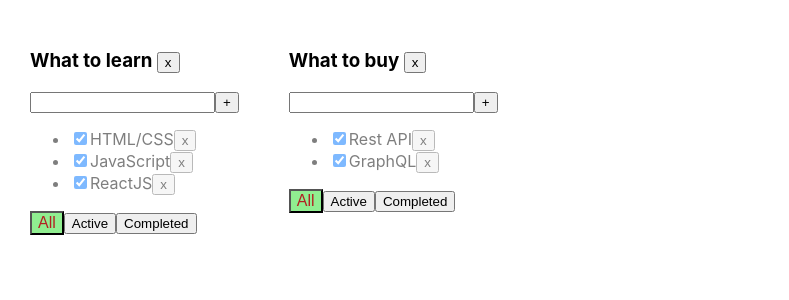
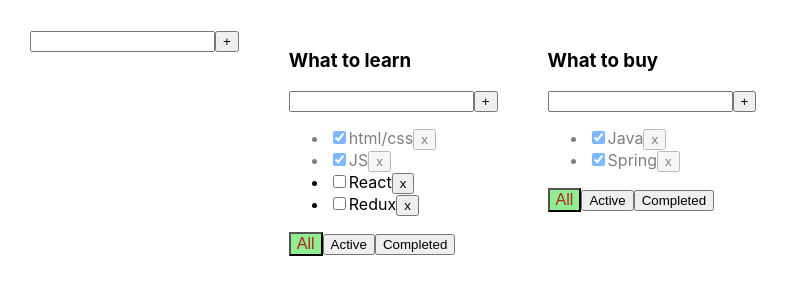
Before and after one commit to Stepan-Ne/Todolist, a React (Create React App) app: page / in a window 1280 px wide. Shown: the top 300 px of the page, without its empty margins (0-789 px from the left). Built offline with nearby package versions, Linux system fonts and the light colour scheme.

Commit message:
Added AddItemForm.tsx

```diff
--- /dev/null
+++ b/src/AddItemForm.tsx
@@ -0,0 +1,44 @@
+import React, {ChangeEvent, KeyboardEvent, useState} from "react";
+
+type AddItemFormType = {
+    addItem: (title: string) => void
+}
+
+
+export function AddItemForm(props: AddItemFormType) {
+    //Local state for input
+    const [title, setTitle] = useState("");
+    //State for error
+    const [error, setError] = useState<"Field is required" | "">("");
+    //OnKeyPressHandler
+    const onKeyPressHandler = (e: KeyboardEvent<HTMLInputElement>) => {
+        if (e.charCode === 13) {
+            addTask();
+        }
+    };
+    //OnChangeHandler
+    const onChangeHandler = (e: ChangeEvent<HTMLInputElement>) => {
+        setError("");
+        setTitle(e.currentTarget.value);
+    };
+    //addTask
+    const addTask = () => {
+        if (title.trim() === "") {
+            setError("Field is required");
+            return
+        }
+        props.addItem(title.trim());
+        setError("");
+        setTitle("");
+    };
+    return (
+        <div>
+            <input type="text" value={title}
+                   onKeyPress={onKeyPressHandler}
+                   onChange={onChangeHandler}
+                   className={error ? "error" : ""}/>
+            <button onClick={addTask}>+</button>
+            {error && <div className="error-message">{error}</div>}
+        </div>
+    )
+}
--- a/src/App.tsx
+++ b/src/App.tsx
@@ -2,120 +2,104 @@ import React, {useState} from 'react';
 import './App.css';
 import {TaskType, Todolist} from "./Todolist";
 import {v1} from "uuid";
-// import set = Reflect.set;
-
+import {AddItemForm} from "./AddItemForm";
 
 export  type FilterTypeValue = 'all' | 'completed' | 'active';
-type TasksStateType = {
-    [key: string] : Array<TaskType>
+type TodolistType = {
+    id: string
+    title: string
+    filter: FilterTypeValue
 }
-
 function App() {
 
-//the hook for removeTask function
-//
-    let todolist1 = v1();
-    let todolist2 = v1();
-    //Array of TODOLISTS
-    const [todolists, setTodolists] = useState([
-        {id: todolist1, title: "What to learn", filter: "all"},
-        {id: todolist2, title: "What to buy", filter: "all"}
-    ]);
-    //Arrays of Tasks
-    const [tasks, setTasks] = useState<TasksStateType>({
-        [todolist1]: [
-            {id: v1(), title: "HTML/CSS", isDone: true},
-            {id: v1(), title: "JavaScript", isDone: true},
-            {id: v1(), title: "ReactJS", isDone: true},
+    let todolistId1 = v1();
+    let todolistId2 = v1();
+    let [tasksObj, setTasks] = useState({
+        [todolistId1]: [
+            {id: v1(), title: 'html/css', isDone: true},
+            {id: v1(), title: 'JS', isDone: true},
+            {id: v1(), title: 'React', isDone: false},
+            {id: v1(), title: 'Redux', isDone: false}
         ],
-        [todolist2]: [
-            {id: v1(), title: "Rest API", isDone: true},
-            {id: v1(), title: "GraphQL", isDone: true},
+        [todolistId2]: [
+            {id: v1(), title: 'Java', isDone: true},
+            {id: v1(), title: 'Spring', isDone: true},
+        ]
+    });
 
-        ]
-    })
-
-    //to remove a task
-    function removeTask(id: string, todolistId: string) {
-        //get array of tasks with todolistId
-        let todolistTasks = tasks[todolistId];
-        //filter tasks - delete that which has id
-        tasks[todolistId] = todolistTasks.filter((t) => id !== t.id);
-        setTasks({...tasks});
+    //to remove task
+    function removeTask(id: string, tlId: string) {
+        let filteredTasks = tasksObj[tlId].filter((t) => id !== t.id);
+        tasksObj[tlId] = filteredTasks;
+        setTasks({...tasksObj});
     }
 
-//для фильтрации необх менять значение в фильтре,  не в local state!
-    //эти значения поместим в useState
-
-    // let [filter, setFilter] = useState<FilterTypeValue>('all');
-
-    function changeFilter(value: FilterTypeValue, todolistId: string) {
-        // 1. find list with id
-        // 2. todolist.filter = value - this is link to the obj and we change value of both obj-s
-        // 3. that is why in setTodolists we will put his todolists but with spread-operator that setTodolists takes the changes!
-        let todolist = todolists.find(tl => tl.id === todolistId);
+    function changeFilter(value: FilterTypeValue, tlId: string) {
+      //find todolist:
+        let todolist = todolists.find(tl => tl.id === tlId);
+        //change value of common object which linked(!) todolist:
         if (todolist) {
             todolist.filter = value;
-        }
-        setTodolists([...todolists]);
-    }
-
-
-    //Add Task
-    function addTask(value: string, todolistId: string) {
-        let newTask = {id: v1(), title: value, isDone: false};
-        let todolistTasks = tasks[todolistId];
-        tasks[todolistId] = [newTask, ...todolistTasks];
-        setTasks({...tasks});
-    }
-
-    //Change status of task
-    function changeStatus(taskId: string, isDone: boolean, todolistId: string) {
-        let todolistTasks = tasks[todolistId];
-
-        let changingTask = todolistTasks.find(t => taskId === t.id);//task is object
-        if (changingTask) {
-            changingTask.isDone = isDone; //e.currentTarget.checked
-            setTasks({...tasks});
+            //rerender todolists:
+            setTodolists([...todolists]);
         }
     }
 
-    //Remove Todolist
-    function removeTodolist(todolistId: string) {
-        //find todolist with id
-        let newTodolists = todolists.filter(tl => tl.id != todolistId);
-        setTodolists(newTodolists);
-        delete tasks[todolistId];
+    //Add Task
+    function addTask(value: string, tlId:string) {
+        let newTask = {id: v1(), title: value, isDone: false};
+        let task = tasksObj[tlId];
+        task = [newTask, ...task];
+        tasksObj[tlId] = task;
+        setTasks({...tasksObj});
+    }
+    //Change status of task
+    function changeStatus(taskId: string, isDone: boolean, tlId: string) {
 
-    }
+        let task = tasksObj[tlId].find(t => taskId === t.id);//task is object
+        if (task) {
+            task.isDone = isDone; //e.currentTarget.checked
+            setTasks({...tasksObj});
+        }
+    };
+
+    const [todolists, setTodolists] = useState<Array<TodolistType>>([
+        {id: todolistId1, title: "What to learn", filter: "all"},
+        {id: todolistId2, title: "What to buy", filter: "all"},
+    ]);
+    const addItem = (title: string) => {
+        let newTodoList: TodolistType = {
+            id: v1(),
+            title: title,
+            filter: "all"
+        };
+        tasksObj[newTodoList.id] = [];
+        setTasks({...tasksObj});
+        setTodolists([newTodoList, ...todolists]);
+    };
 
     return (
         <div className="App">
+
+            <AddItemForm addItem={ addItem }/>
+
             {todolists.map(tl => {
+                let tasksForTodolist = tasksObj[tl.id];
+                if (tl.filter === "completed") {
+                    tasksForTodolist = tasksForTodolist.filter(t => t.isDone === true);
+                }
+                if (tl.filter === "active") {
+                    tasksForTodolist = tasksForTodolist.filter(t => t.isDone === false);
+                }
 
-                    let alltasksForTodolist = tasks[tl.id];
-                    let tasksForTodolist = alltasksForTodolist;
-
-                    if (tl.filter === "active") {
-                        tasksForTodolist = alltasksForTodolist.filter(t => t.isDone === false);
-                    }
-                    if (tl.filter === "completed") {
-                        tasksForTodolist = alltasksForTodolist.filter(t => t.isDone === true);
-                    }
-
-                    return <Todolist title={tl.title}
-                                     key={tl.id}
-                                     task={tasksForTodolist}
-                                     id={tl.id}
-                                     changeTaskStatus={changeStatus}
-                                     changeFilter={changeFilter}
-                                     addTask={addTask}
-                                     filter={tl.filter}
-                                     removeTask={removeTask}
-                                     removeTodolist={removeTodolist}
-                    />
-                }
-            )}
+                return <Todolist title={tl.title} task={tasksForTodolist}
+                                           key={tl.id}
+                                           id={tl.id}
+                                           changeTaskStatus = {changeStatus}
+                                           changeFilter={changeFilter}
+                                           addTask={addTask}
+                                           filter={tl.filter}
+                                           removeTask={removeTask}/>})}
 
         </div>
     );
--- a/src/Todolist.tsx
+++ b/src/Todolist.tsx
@@ -1,5 +1,6 @@
 import React, {ChangeEvent, KeyboardEvent, useState} from "react";
 import {FilterTypeValue} from "./App";
+import {AddItemForm} from "./AddItemForm";
 // import {log} from "util";
 
 //type of data
@@ -9,15 +10,14 @@ export type TaskType = {
     isDone: boolean
 }
 type TypeOfProps = {
+    id: string
     title: string
     task: Array<TaskType>
-    removeTask: (id: string, todolistId: string) => void
-    changeFilter: (value: FilterTypeValue, todolistId: string) => void
-    addTask: (value: string, todolistId: string) => void
-    changeTaskStatus: (taskId: string, isDone: boolean, todolistId: string) => void
-    filter: string//FilterTypeValue
-    id: string
-    removeTodolist: (todolistId: string) => void
+    removeTask: (id: string, tlId: string) => void
+    changeFilter: (value: FilterTypeValue, tlId: string) => void
+    addTask: (value: string, tlId: string) => void
+    changeTaskStatus: (taskId: string, isDone: boolean, tlId: string) => void
+    filter: FilterTypeValue
 }
 
 
@@ -68,34 +68,30 @@ export function Todolist(props: TypeOfProps) {
             <button onClick={onRemoveTaskHandler}>x</button>
         </li>
     });
-    const removeTodolist = () => {
-        props.removeTodolist(props.id);
-    }
+    const addItem = (title: string) => {
+        props.addTask(title, props.id);
+    };
 
 // J S X
     return (
         <div>
-            <h3>{props.title} <button onClick={removeTodolist}>x</button></h3>
-            <div>
-                <input type="text" value={title}
-                       onKeyPress={onKeyPressHandler}
-                       onChange={onChangeHandler}
-                       className={error ? "error" : ""}/>
-                <button onClick={addTask}>+</button>
-                {error && <div className="error-message">{error}</div>}
-            </div>
+            <h3>{props.title}</h3>
+            <AddItemForm addItem={addItem}/>
             <ul>
                 {tasks}
             </ul>
             <div>
                 <button className={props.filter === "all" ? "active-filter" : ""}
-                    onClick={onAllClickHandler}>All</button>
+                    onClick={onAllClickHandler}>All
+                </button>
                 <button className={props.filter === "active" ? "active-filter" : ""}
-                        onClick={onActiveClickHandler}>Active</button>
+                        onClick={onActiveClickHandler}>Active
+                </button>
                 <button className={props.filter === "completed" ? "active-filter" : ""}
-                        onClick={onCompletedClickHandler}>Completed</button>
+                        onClick={onCompletedClickHandler}>Completed
+                </button>
             </div>
 
         </div>
     )
-}
+};
```
